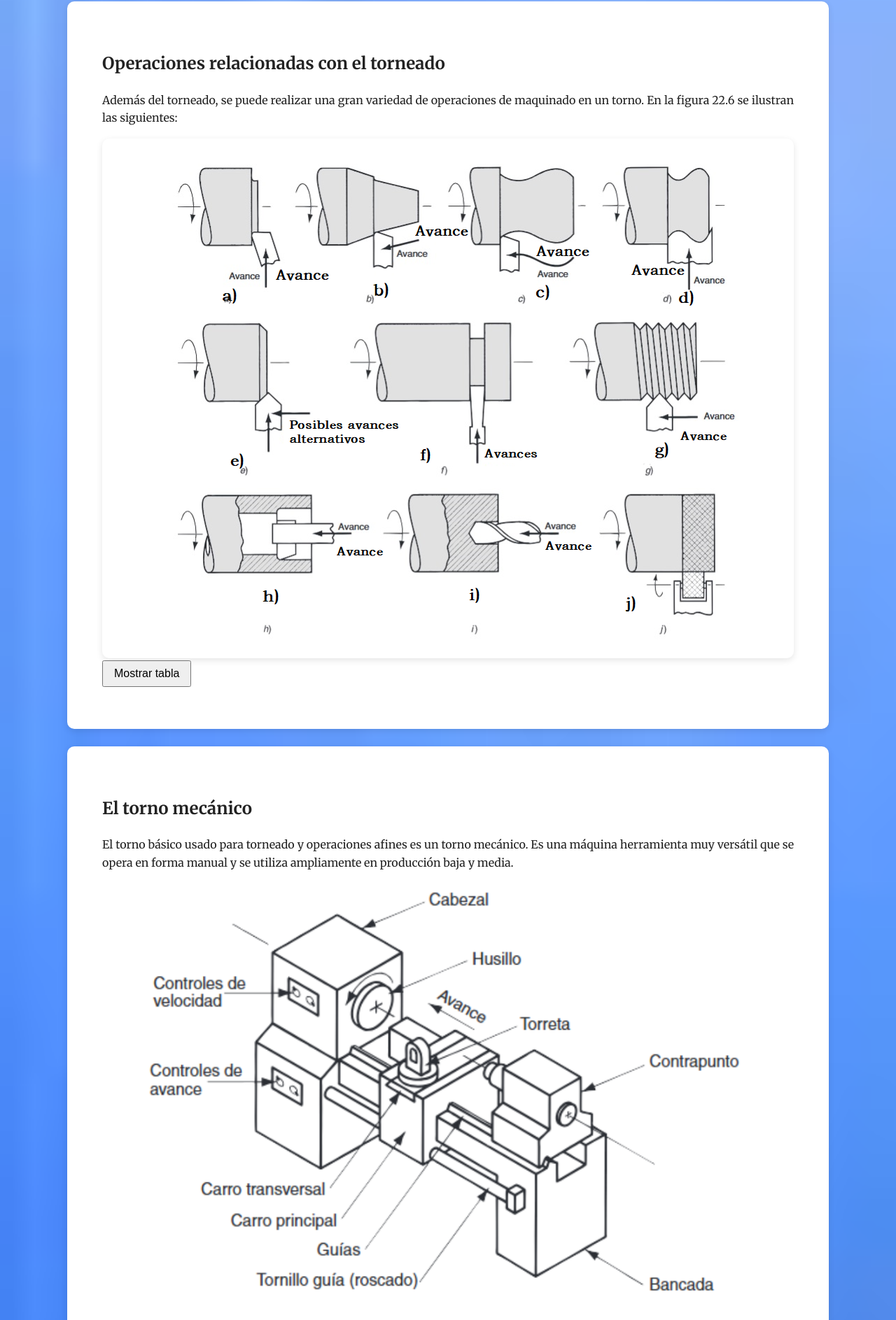
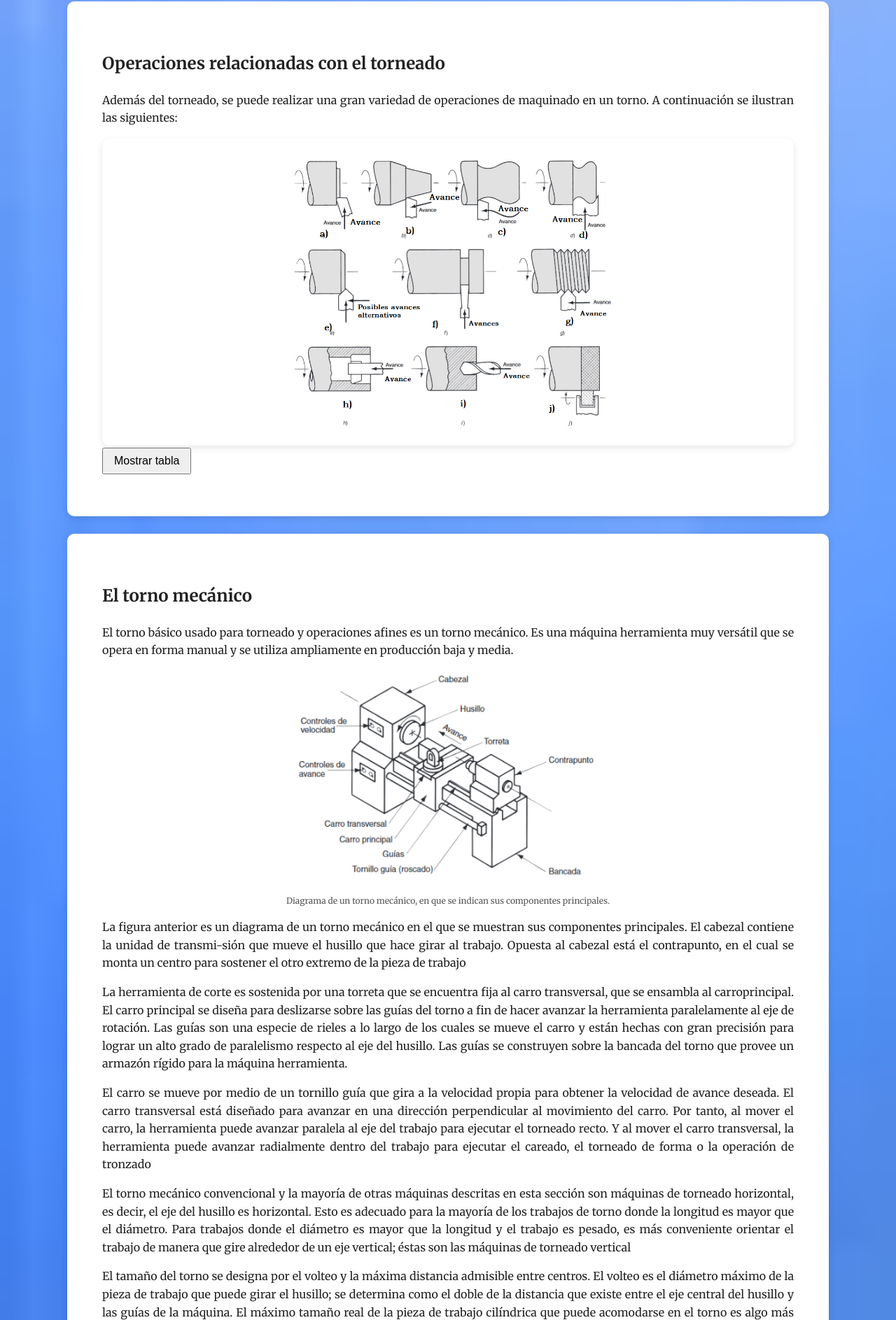
Before and after one commit to BALSAC06/UAPA_PM.github.io, a plain HTML site: page index.html in a window 1280 px wide. Shown: the part 4413-6300 px from the top of the page at 70% size. Drawn offline with nearby package versions, Linux system fonts and the light colour scheme.

Commit message:
Update index.html

```diff
--- a/index.html
+++ b/index.html
@@ -393,11 +393,11 @@
 <!-- Concepto y Clasificación de la Manufactura Aditiva -->
 <div class="indice">
     <h2 id="Concepto y Clasificación de la Manufactura Aditiva"> Operaciones relacionadas con el torneado </h2>
-    <p>Además del torneado, se puede realizar una gran variedad de operaciones de maquinado en un torno. En la figura 22.6 se ilustran las siguientes:</p>
+    <p>Además del torneado, se puede realizar una gran variedad de operaciones de maquinado en un torno. A continuación se ilustran las siguientes:</p>
 
     <div class="carousel-box">
                 <img src="Imagenes/operaciones.png"
-     style="max-width: 100%; height: auto; display: block; margin: auto;">
+     style="max-width: 50%; height: auto; display: block; margin: auto;">
 
     </div>
     <button id="btnToggle" class="toggle-btn">Mostrar tabla</button>
@@ -426,13 +426,13 @@
     <h2 id="Tecnologías Principales">El torno mecánico</h2>
     <p>El torno básico usado para torneado y operaciones afines es un torno mecánico. Es una máquina herramienta muy versátil que se opera en forma
         manual y se utiliza ampliamente en producción baja y media.</p>
-
+ <figure style="text-align: center;"></figure>
     <img src="Imagenes/tornoDi.png"
      alt="Descripción de la imagen"
-     style="max-width: 100%; height: auto; display: block; margin: auto;">
+     style="max-width: 50%; height: auto; display: block; margin: auto;">
 
-    <figcaption>Diagrama de un torno mecánico, en que se indican sus componentes principales.</figcaption>
-
+    <figcaption style="font-size: 12px; color: #555; margin-top: 5px; text-align: center; ">Diagrama de un torno mecánico, en que se indican sus componentes principales.</figcaption>
+ </figure>
 
     <p>La figura anterior es un diagrama de un torno mecánico en el que se muestran sus componentes principales. El cabezal contiene la unidad de
         transmi-sión que mueve el husillo que hace girar al trabajo. Opuesta al cabezal está el contrapunto, en el cual se monta un centro para
@@ -637,7 +637,7 @@
     <h2 id="fuentes">10. Fuentes de consulta</h2>
     <ul>
         <li>Groover Fundamentos De Manufactura Moderna 3edi : Free Download, Borrow, and Streaming : Internet Archive. (2018, 1 agosto). Internet Archive. https://archive.org/details/GrooverFundamentosDeManufacturaModerna3edi</li>
-        <li>Balderas, J. Manufactura II-compendio. Faculta de Ingeniería/li>
+        <li>Balderas, J(2024). Manufactura II-compendio. Faculta de Ingeniería</li>
         <li>Flores.I(2024). Apuntes Manufactura. Facultad de Ingeniería</li>
         <li>Lee, K. (2025, 9 julio). Qué es el torneado de contornos en una máquina de torno: Una guía completa. Chapa metálica Shengen. https://shengenfab.com/es/what-is-contour-turning/</li>
     </ul>
```
